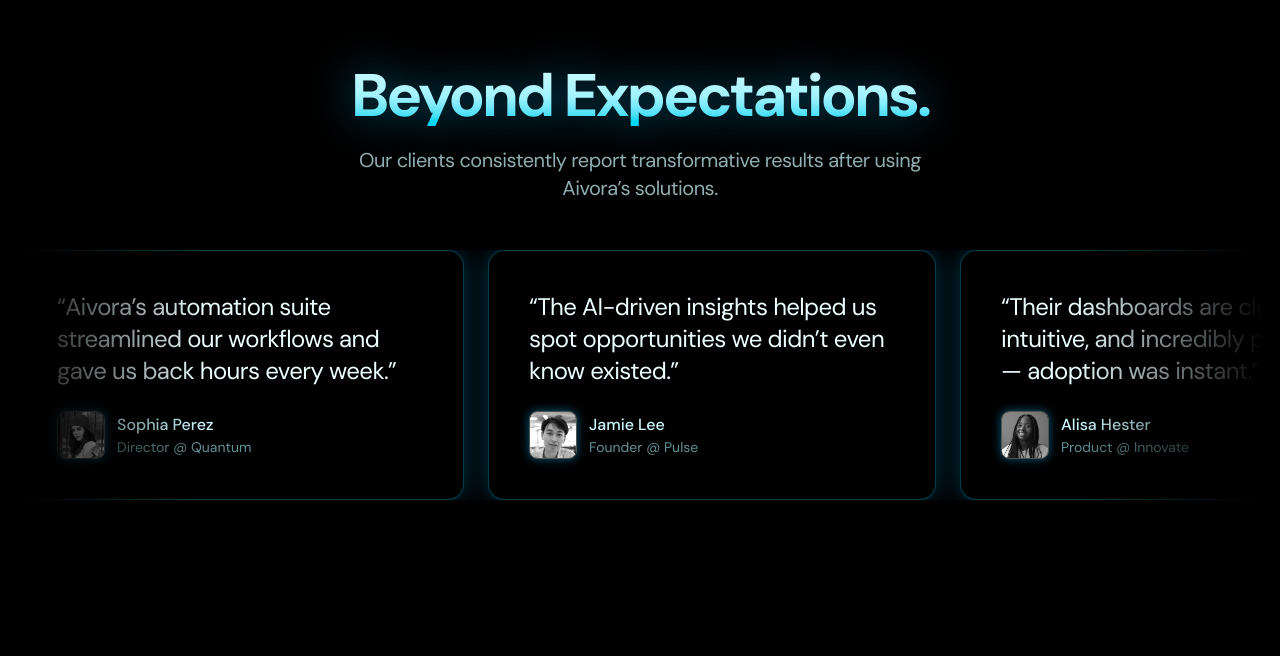
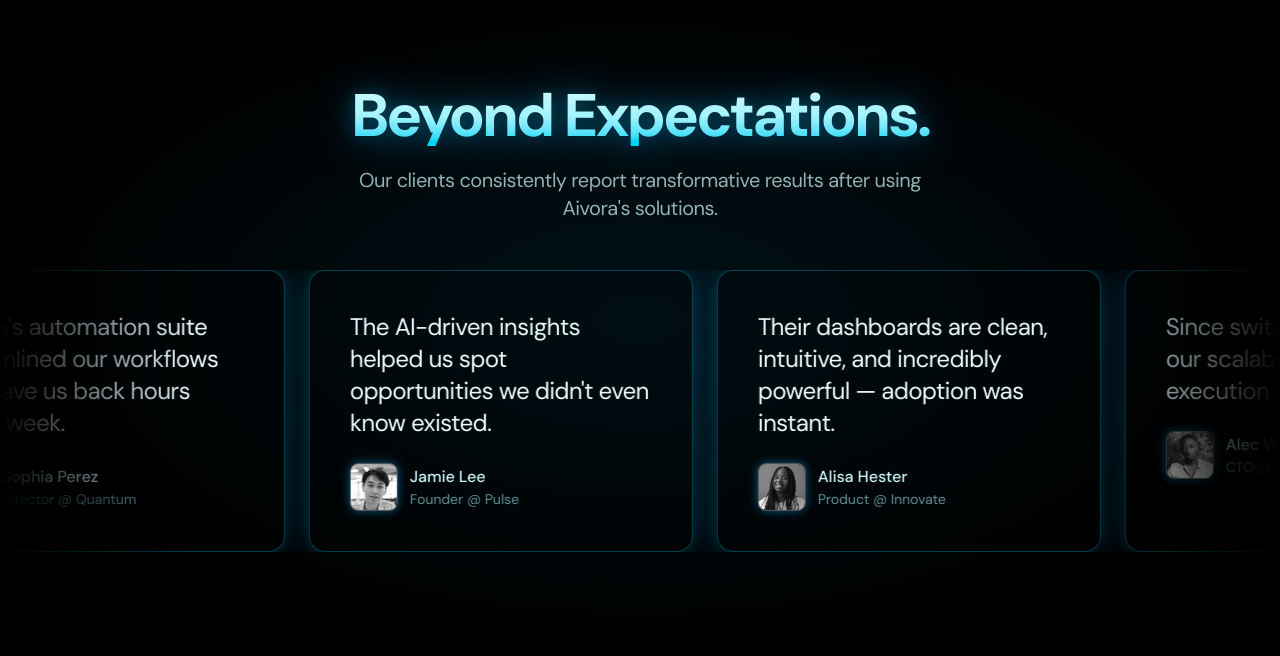
Before and after one commit to 01shrvan/aivora-web, a Next.js app: page / in a window 1280 px wide. Shown: the part 2124-2780 px from the top of the page. Built offline with nearby package versions, Linux system fonts and the light colour scheme.

Commit message:
feat: enhance Testimonials section with animations and improved layout

```diff
--- a/src/sections/Testimonials.tsx
+++ b/src/sections/Testimonials.tsx
@@ -1,3 +1,5 @@
+"use client"
+
 import avatar1 from "@/assets/avatar-1.png";
 import avatar2 from "@/assets/avatar-2.png";
 import avatar3 from "@/assets/avatar-3.png";
@@ -6,25 +8,25 @@ import Image from "next/image";
 
 const testimonials = [
   {
-    text: "“Aivora’s automation suite streamlined our workflows and gave us back hours every week.”",
+    text: "Aivora's automation suite streamlined our workflows and gave us back hours every week.",
     name: "Sophia Perez",
     title: "Director @ Quantum",
     avatarImg: avatar1,
   },
   {
-    text: "“The AI-driven insights helped us spot opportunities we didn’t even know existed.”",
+    text: "The AI-driven insights helped us spot opportunities we didn't even know existed.",
     name: "Jamie Lee",
     title: "Founder @ Pulse",
     avatarImg: avatar2,
   },
   {
-    text: "“Their dashboards are clean, intuitive, and incredibly powerful — adoption was instant.”",
+    text: "Their dashboards are clean, intuitive, and incredibly powerful — adoption was instant.",
     name: "Alisa Hester",
     title: "Product @ Innovate",
     avatarImg: avatar3,
   },
   {
-    text: "“Since switching to Aivora, our scalability and speed of execution have skyrocketed.”",
+    text: "Since switching to Aivora, our scalability and speed of execution have skyrocketed.",
     name: "Alec Whitten",
     title: "CTO @ Tech Solutions",
     avatarImg: avatar4,
@@ -33,28 +35,41 @@ const testimonials = [
 
 export const Testimonials = () => {
   return (
-    <section className="py-15 relative">
-      <div className="p-4">
-        <h2 className="text-5xl md:text-6xl text-center tracking-tighter font-bold
-          bg-gradient-to-b from-cyan-100 via-cyan-200 to-cyan-400 text-transparent bg-clip-text
-          drop-shadow-[0_0_20px_rgba(0,174,239,0.5)]">
-          Beyond Expectations.
-        </h2>
-        <p className="text-cyan-100/70 text-lg md:text-xl mx-auto tracking-tight text-center mt-5 max-w-xl">
-          Our clients consistently report transformative results after using Aivora’s solutions.
+    <section className="py-20 md:py-24 relative overflow-hidden">
+      <div className="absolute inset-0 bg-[radial-gradient(50%_50%_at_center,rgba(0,174,239,0.1),transparent)]"></div>
+
+      <div className="container relative">
+        <div className="relative">
+          <h2 className="text-5xl md:text-6xl text-center tracking-tighter font-bold
+            bg-gradient-to-b from-cyan-100 via-cyan-200 to-cyan-400 text-transparent bg-clip-text
+            drop-shadow-[0_0_20px_rgba(0,174,239,0.5)]
+            animate-[fadeInUp_1s_ease-out]">
+            Beyond Expectations.
+          </h2>
+          <div className="absolute inset-0 text-5xl md:text-6xl text-center tracking-tighter font-bold
+            bg-gradient-to-b from-blue-300 via-cyan-400 to-blue-600 text-transparent bg-clip-text
+            blur-sm opacity-20 animate-pulse -z-10">
+            Beyond Expectations.
+          </div>
+        </div>
+
+        <p className="text-cyan-100/70 text-lg md:text-xl mx-auto tracking-tight text-center mt-5 max-w-xl
+          animate-[fadeInUp_1s_ease-out_0.2s_both]">
+          Our clients consistently report transformative results after using Aivora's solutions.
         </p>
 
         <div className="overflow-hidden mt-12 [mask-image:linear-gradient(to_right,transparent,black_15%,black_85%,transparent)]">
-          <div className="flex gap-6">
-            {testimonials.map((testimonial) => (
+          <div className="flex flex-none gap-6 animate-[slideLeft_40s_linear_infinite] hover:[animation-play-state:paused]">
+            {[...testimonials, ...testimonials].map((testimonial, index) => (
               <div
-                key={testimonial.name}
+                key={`${testimonial.name}-${index}`}
                 className="border border-cyan-400/30 p-6 md:p-10 rounded-2xl
-                  bg-black/20 backdrop-blur-sm flex-none max-w-xs md:max-w-md
+                  bg-black/20 backdrop-blur-sm flex-shrink-0 w-80 md:w-96
                   shadow-[0_0_25px_rgba(0,174,239,0.3)] hover:shadow-[0_0_35px_rgba(0,174,239,0.6)]
-                  transition-all duration-300"
+                  hover:border-cyan-400/50
+                  transition-all duration-300 group"
               >
-                <div className="text-lg md:text-2xl tracking-tight text-cyan-50">
+                <div className="text-lg md:text-2xl tracking-tight text-cyan-50 group-hover:text-cyan-100 transition-colors">
                   {testimonial.text}
                 </div>
                 <div className="flex items-center gap-3 mt-6">
@@ -62,13 +77,19 @@ export const Testimonials = () => {
                     <Image
                       src={testimonial.avatarImg}
                       alt={`Avatar for ${testimonial.name}`}
-                      className="h-12 w-12 rounded-lg grayscale border border-cyan-300/40"
+                      className="h-12 w-12 rounded-lg grayscale border border-cyan-300/40
+                        group-hover:grayscale-0 transition-all duration-300"
                     />
-                    <span className="absolute inset-0 rounded-lg shadow-[0_0_10px_rgba(0,174,239,0.5)] pointer-events-none"></span>
+                    <span className="absolute inset-0 rounded-lg shadow-[0_0_10px_rgba(0,174,239,0.5)]
+                      group-hover:shadow-[0_0_15px_rgba(0,174,239,0.8)] pointer-events-none transition-all duration-300"></span>
                   </div>
                   <div>
-                    <div className="font-medium text-cyan-100">{testimonial.name}</div>
-                    <div className="text-cyan-200/60 text-sm">{testimonial.title}</div>
+                    <div className="font-medium text-cyan-100 group-hover:text-cyan-50 transition-colors">
+                      {testimonial.name}
+                    </div>
+                    <div className="text-cyan-200/60 text-sm group-hover:text-cyan-200/80 transition-colors">
+                      {testimonial.title}
+                    </div>
                   </div>
                 </div>
               </div>
--- a/tailwind.config.js
+++ b/tailwind.config.js
@@ -24,7 +24,28 @@ module.exports = {
       md: "768px",
       lg: "1200px",
     },
-    extend: {},
+    extend: {
+      animation: {
+        'slideLeft': 'slideLeft 40s linear infinite',
+        'fadeInUp': 'fadeInUp 1s ease-out',
+      },
+      keyframes: {
+        slideLeft: {
+          '0%': { transform: 'translateX(0)' },
+          '100%': { transform: 'translateX(-50%)' },
+        },
+        // fadeInUp: {
+        //   '0%': {
+        //     opacity: '0',
+        //     transform: 'translateY(20px)',
+        //   },
+        //   '100%': {
+        //     opacity: '1',
+        //     transform: 'translateY(0)',
+        //   },
+        // },
+      },
+    },
   },
   plugins: [],
 };
```
